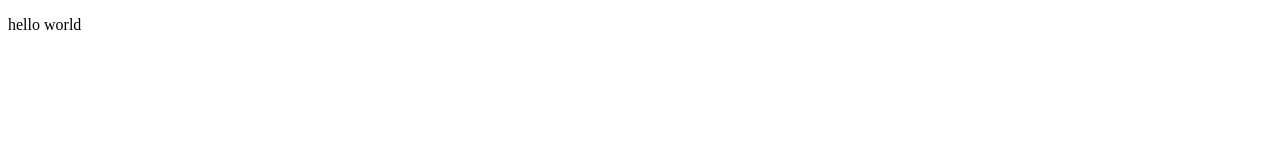
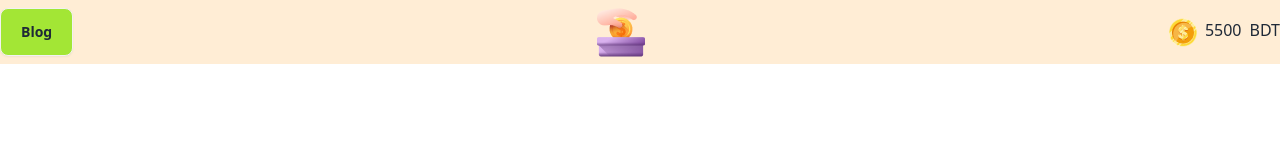
Before and after one commit to Rafiul-Ovi/Assignment-5, a plain HTML site: page index.html in a window 1280 px wide. Drawn offline with nearby package versions, Linux system fonts and the light colour scheme.

Commit message:
first commit

```diff
--- a/index.html
+++ b/index.html
@@ -1,15 +1,35 @@
 <!DOCTYPE html>
-<html lang="en">
+<html lang="en" data-theme="light">
   <head>
     <meta charset="UTF-8" />
     <meta name="viewport" content="width=device-width, initial-scale=1.0" />
     <title>Donate BD</title>
+    <!-- add DaisyUI & Tailwind CSS -->
+    <link
+      href="https://cdn.jsdelivr.net/npm/daisyui@4.12.10/dist/full.min.css"
+      rel="stylesheet"
+      type="text/css"
+    />
+    <script src="https://cdn.tailwindcss.com"></script>
   </head>
   <body>
-    <header></header>
-    <main>
-      <p>hello world</p>
-    </main>
+    <header>
+      <section class="bg-orange-100">
+        <div class="flex justify-between items-center container mx-auto">
+          <div><button class="btn bg-lime-400 px-5 my-2">Blog</button></div>
+          <div class="flex items-center gap-3">
+            <div><img src="images/logo.png" alt="donation logo" /></div>
+            <div class="sm:hidden">Donate Bangladesh</div>
+          </div>
+          <div class="flex gap-2">
+            <div><img src="images/coin.png" alt="coin logo" /></div>
+            <div>5500</div>
+            <div>BDT</div>
+          </div>
+        </div>
+      </section>
+    </header>
+    <main></main>
     <footer></footer>
   </body>
 </html>
--- /dev/null
+++ b/tailwind.config.js
@@ -0,0 +1,8 @@
+/** @type {import('tailwindcss').Config} */
+module.exports = {
+  content: ["./src/**/*.{html,js}"],
+  theme: {
+    extend: {},
+  },
+  plugins: [],
+};
```
